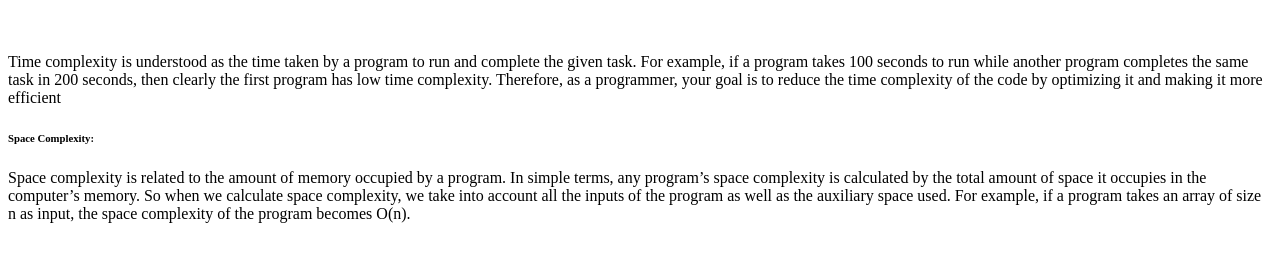
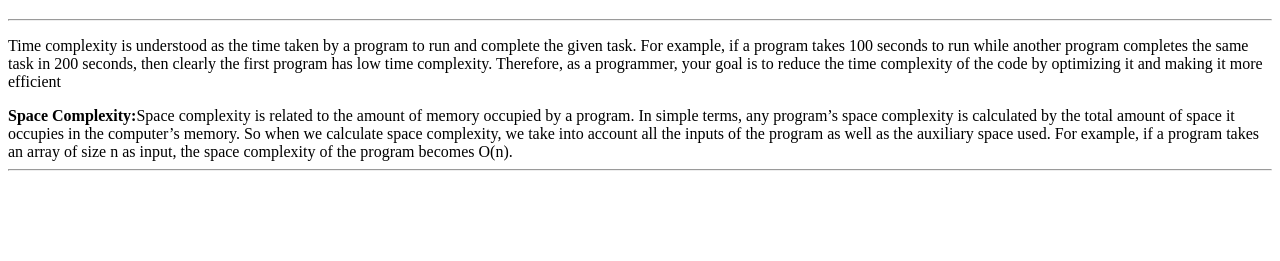
Before and after one commit to acciojob/time-and-space-complexity-raabin10, a website: page main.html in a window 1280 px wide. Shown: the part 61-322 px from the top of the page. Drawn offline with Linux system fonts and the light colour scheme.

Commit message:
created a submission

```diff
--- a/main.html
+++ b/main.html
@@ -11,9 +11,10 @@
     <script type="text/javascript" src="./script.js">
 </script>
 	<h1>Time and Space Complexity</h1>
-	</br>
+	<hr>
 	<p>	Time complexity is understood as the time taken by a program to run and complete the given task. For example, if a program takes 100 seconds to run while another program completes the same task in 200 seconds, then clearly the first program has low time complexity. Therefore, as a programmer, your goal is to reduce the time complexity of the code by optimizing it and making it more efficient</p>
-     <span><h6>Space Complexity:</h6>Space complexity is related to the amount of memory occupied by a program. In simple terms, any program’s space complexity is calculated by the total amount of space it occupies in the computer’s memory. So when we calculate space complexity, we take into account all the inputs of the program as well as the auxiliary space used. For example, if a program takes an array of size n as input, the space complexity of the program becomes O(n).</spanp>
+	<span><b>Space Complexity:</b>Space complexity is related to the amount of memory occupied by a program. In simple terms, any program’s space complexity is calculated by the total amount of space it occupies in the computer’s memory. So when we calculate space complexity, we take into account all the inputs of the program as well as the auxiliary space used. For example, if a program takes an array of size n as input, the space complexity of the program becomes O(n).</spanp>
+<hr>
 </body>
 
 </html>
```
